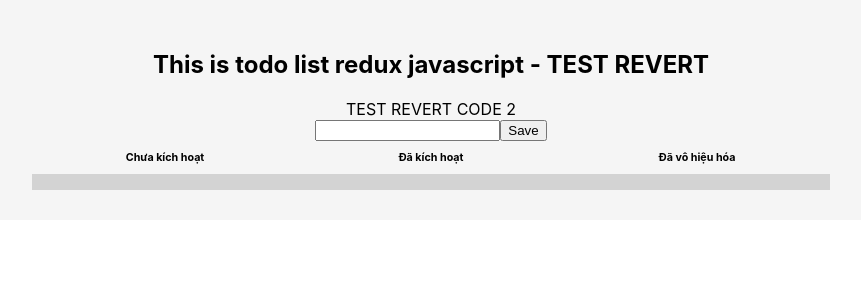
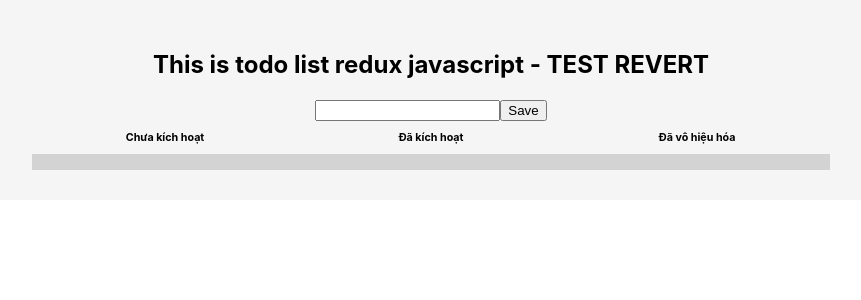
Before and after one commit to NguyenDuyTu97/todolist-redux, a React (Create React App) app: page / in a window 1280 px wide. Shown: the top 300 px of the page, without its empty margins (209-1070 px from the left). Built offline with nearby package versions, Linux system fonts and the light colour scheme.

Commit message:
test revert title 1

```diff
--- a/src/components/todolist/index.js
+++ b/src/components/todolist/index.js
@@ -65,7 +65,6 @@ function TodoList() {
     return (
         <div className="container">
             <h2>This is todo list redux javascript - TEST REVERT</h2>
-            <div>TEST REVERT CODE 2</div>
             <div id="heading">
                 <input
                     name='username'
```
